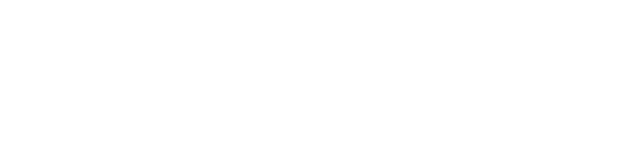
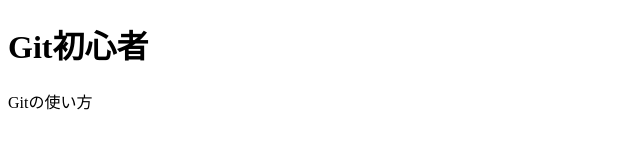
Before and after one commit to goudori/sample_site, a plain HTML site: page Practice/index.html in a window 1280 px wide. Shown: the whole page, without its empty margins (0-640 px from the left). Drawn offline with Linux system fonts and the light colour scheme.

Commit message:
Update index.html

```diff
--- a/Practice/index.html
+++ b/Practice/index.html
@@ -5,5 +5,9 @@
     <meta name="viewport" content="width=device-width, initial-scale=1.0" />
     <title>GitHubへようこそ</title>
   </head>
-  <body></body>
+  <body>
+    <h1 class="header-title">Git初心者</h1>
+    <div class="div header-head">
+      <p class="header-descrition">Gitの使い方</p>
+  </body>
 </html>
```
